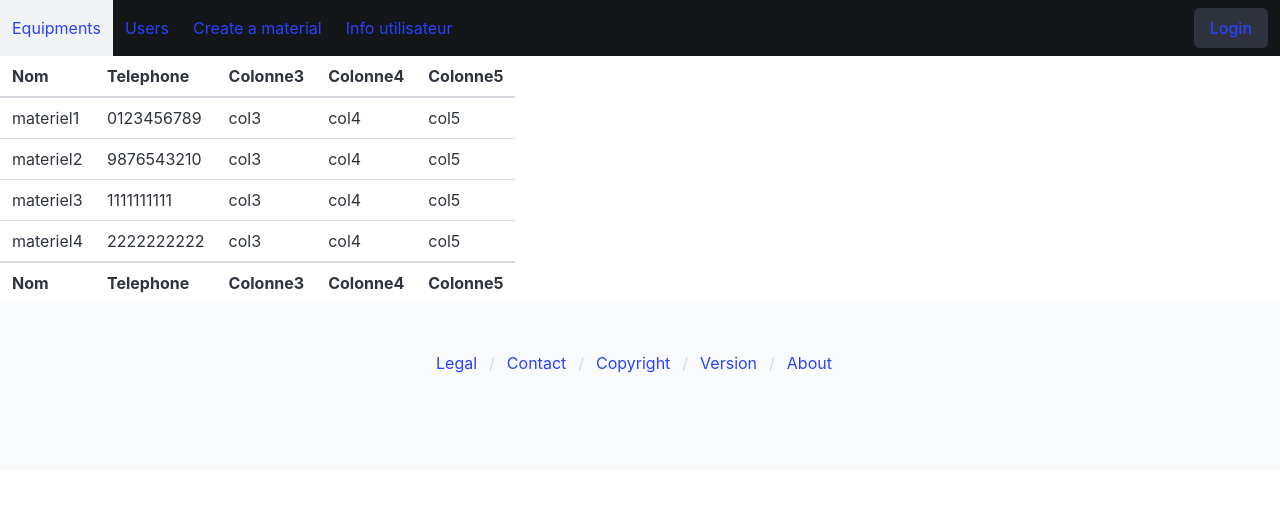
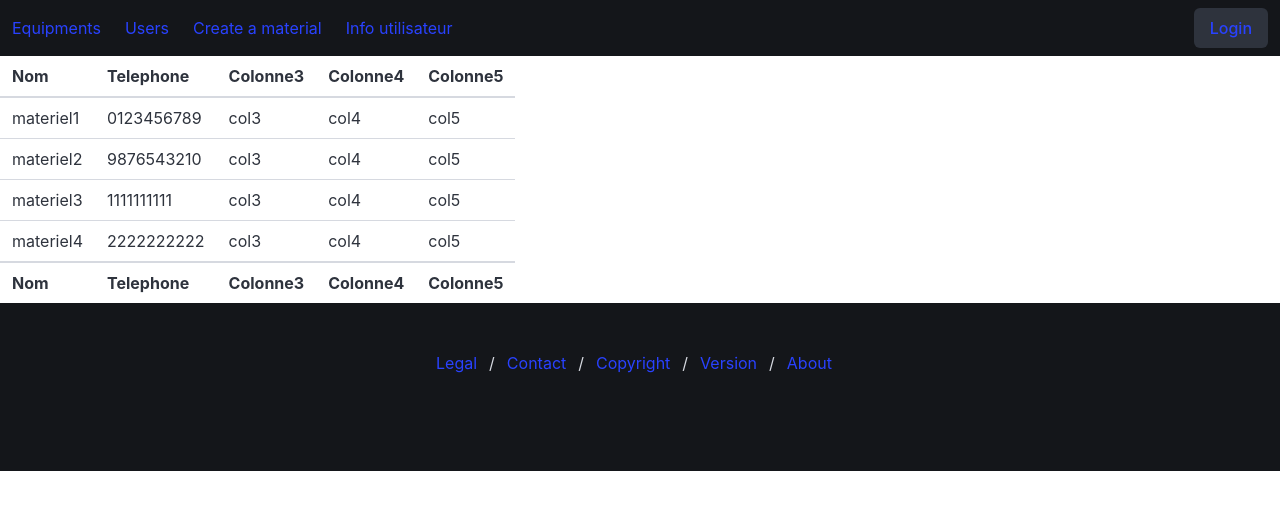
Before and after one commit to sirrazmo/equipe8ql, a Vue app: page /creation-materiel in a window 1280 px wide. Shown: the top 510 px of the page. Built offline with nearby package versions, Linux system fonts and the light colour scheme.

Commit message:
Modif color

```diff
--- a/src/App.vue
+++ b/src/App.vue
@@ -1,6 +1,6 @@
 <template>
   <header>
-    <nav class="navbar has-background-black-bis" role="navigation" aria-label="main navigation">
+    <nav class="navbar has-background-black-bis " role="navigation" aria-label="main navigation">
       <div class="navbar-brand">
 
         <a role="button" class="navbar-burger" aria-label="menu" aria-expanded="false" data-target="navbarBasicExample">
@@ -13,7 +13,7 @@
 
       <div id="navbarBasicExample" class="navbar-menu">
         <div class="navbar-start">
-          <a class="navbar-item">
+          <a class="navbar-item ">
             <RouterLink to="/">Equipments</RouterLink>
           </a>
 
@@ -44,7 +44,7 @@
     <RouterView />
   </main>
 
-  <footer class="footer breadcrumb is-centered" aria-label="breadcrumbs">
+  <footer class="footer breadcrumb is-centered has-background-black-bis" aria-label="breadcrumbs">
     <ul>
       <li><RouterLink to="/legal">Legal</RouterLink></li>
       <li><RouterLink to="/contact">Contact</RouterLink></li>
--- a/src/components/ModifAjoutUtilisateur.vue
+++ b/src/components/ModifAjoutUtilisateur.vue
@@ -1,7 +1,7 @@
 <template>
 
     <div class="container is-fluid">
-        <section class="hero is-info">
+        <section class="is-info">
             <br>
             <div class="columns is-mobile">
                 <div class="column">
```
